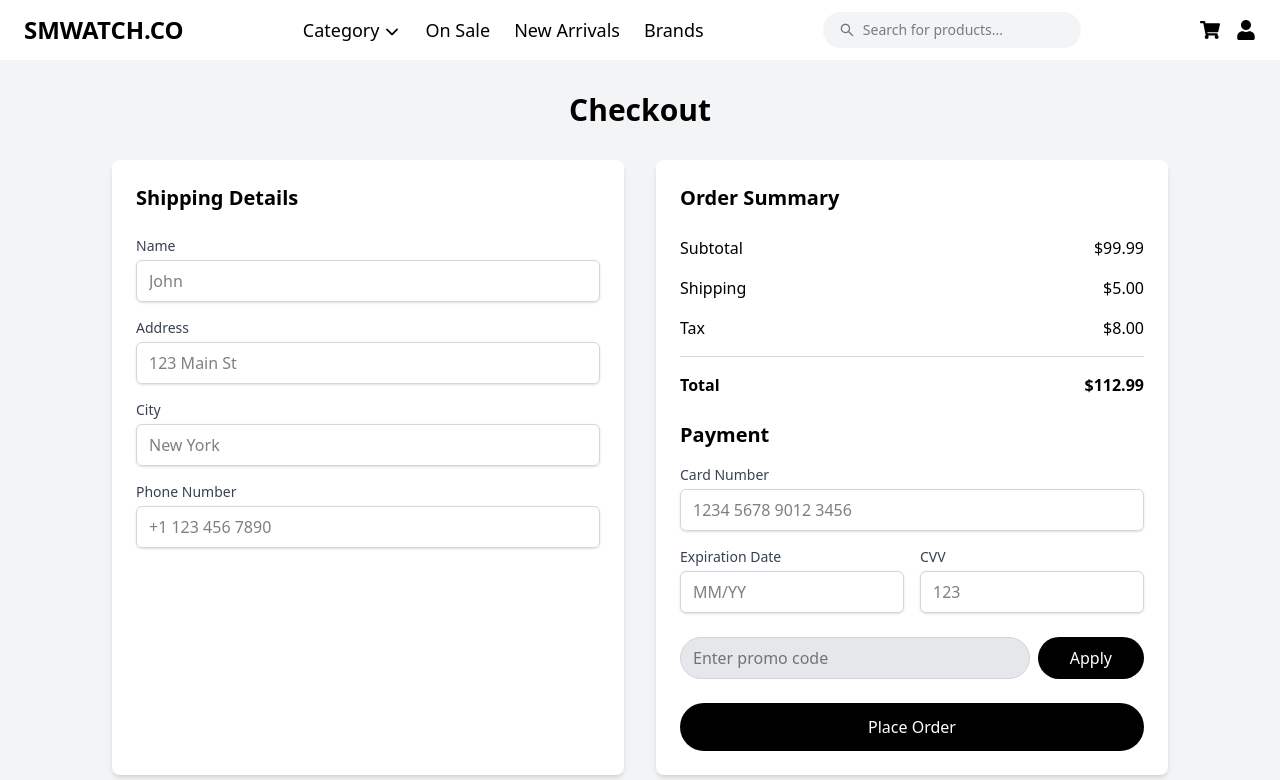
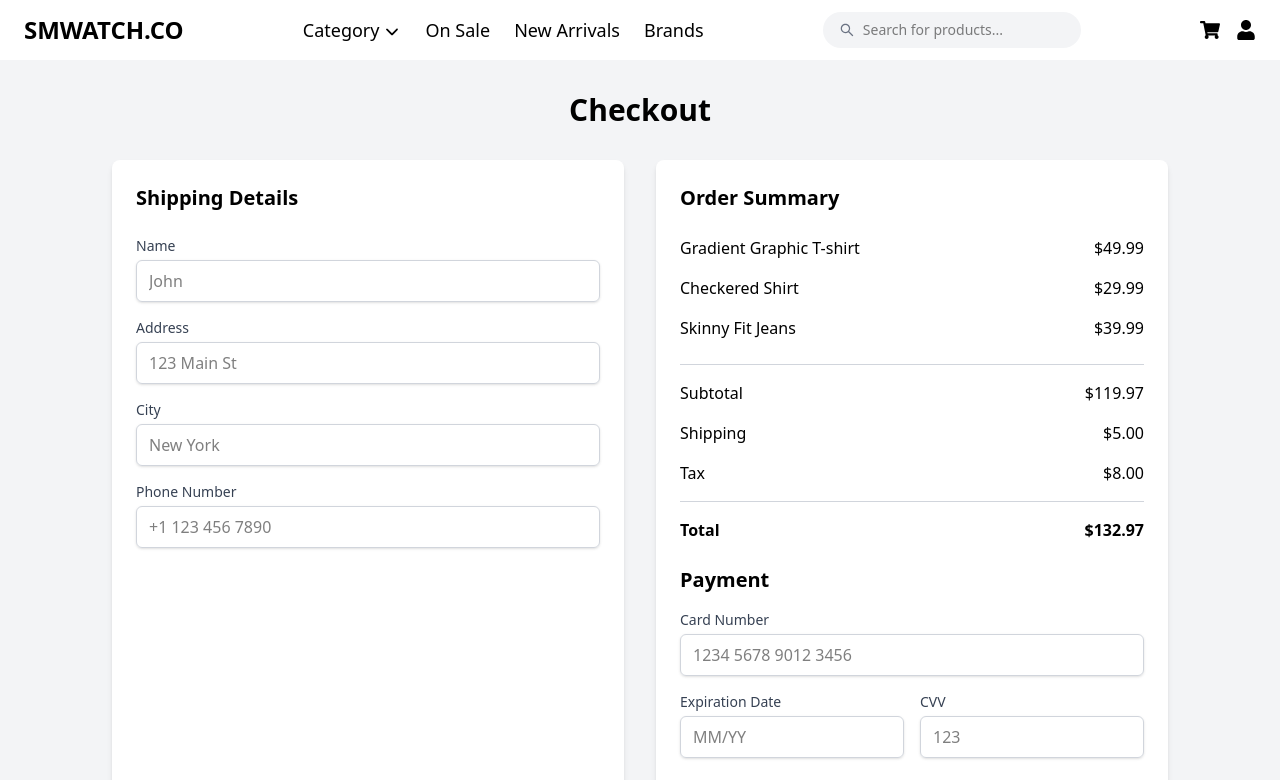
Before and after one commit to Mdsakib999/Watch-client, a React (Vite) app: page /checkout in a window 1280 px wide. Shown: the top 780 px of the page. Built offline with nearby package versions, Linux system fonts and the light colour scheme.

Commit message:
Checkout changes

```diff
--- a/src/Components/Sidebar/AddToCartSidebar.jsx
+++ b/src/Components/Sidebar/AddToCartSidebar.jsx
@@ -5,8 +5,6 @@ import { useNavigate } from "react-router-dom";
 import { BsCartXFill } from "react-icons/bs";
 
 const AddToCartSidebar = ({ isSidebarOpen, setIsSidebarOpen }) => {
-  // Mock state for sidebar visibility
-
   const [data, setData] = useState([
     {
       id: 1,
--- a/src/Pages/Checkout/Checkout.jsx
+++ b/src/Pages/Checkout/Checkout.jsx
@@ -1,9 +1,22 @@
 import React from "react";
 
 const Checkout = () => {
+  // Sample product data
+  const products = [
+    { name: "Gradient Graphic T-shirt", price: 49.99 },
+    { name: "Checkered Shirt", price: 29.99 },
+    { name: "Skinny Fit Jeans", price: 39.99 },
+  ];
+
+  // Calculate subtotal
+  const subtotal = products.reduce((acc, product) => acc + product.price, 0);
+  const shipping = 5.0;
+  const tax = 8.0;
+  const total = subtotal + shipping + tax;
+
   return (
-    <div className="min-h-screen bg-gray-100 py-8 ">
-      <div className="container mx-auto lg:px-28 ">
+    <div className="min-h-screen bg-gray-100 py-8">
+      <div className="container mx-auto lg:px-28">
         <h1 className="text-3xl font-bold text-center mb-8">Checkout</h1>
 
         <div className="grid grid-cols-1 lg:grid-cols-2 gap-8">
@@ -56,26 +69,39 @@ const Checkout = () => {
               </div>
             </form>
           </div>
+
           {/* Order Summary */}
           <div className="bg-white p-6 rounded-lg shadow-md lg:col-span-1">
             <h2 className="text-xl font-semibold mb-6">Order Summary</h2>
+
+            {/* Product List */}
+            <div className="space-y-4 mb-6">
+              {products.map((product, index) => (
+                <div key={index} className="flex justify-between">
+                  <span>{product.name}</span>
+                  <span>${product.price.toFixed(2)}</span>
+                </div>
+              ))}
+            </div>
+            <div className="border-t border-gray-300 pt-4"></div>
+            {/* Subtotal, Shipping, Tax, and Total */}
             <div className="space-y-4">
               <div className="flex justify-between">
                 <span>Subtotal</span>
-                <span>$99.99</span>
+                <span>${subtotal.toFixed(2)}</span>
               </div>
               <div className="flex justify-between">
                 <span>Shipping</span>
-                <span>$5.00</span>
+                <span>${shipping.toFixed(2)}</span>
               </div>
               <div className="flex justify-between">
                 <span>Tax</span>
-                <span>$8.00</span>
+                <span>${tax.toFixed(2)}</span>
               </div>
               <div className="border-t border-gray-300 pt-4">
                 <div className="flex justify-between font-semibold">
                   <span>Total</span>
-                  <span>$112.99</span>
+                  <span>${total.toFixed(2)}</span>
                 </div>
               </div>
             </div>
@@ -119,6 +145,7 @@ const Checkout = () => {
                 </div>
               </div>
             </div>
+
             {/* Promo Code Section */}
             <div className="mt-6">
               <div className="flex gap-2">
@@ -127,14 +154,14 @@ const Checkout = () => {
                   className="flex-1 px-3 py-2 border border-gray-300 bg-gray-200 focus:outline-none focus:ring-1 focus:ring-black rounded-full"
                   placeholder="Enter promo code"
                 />
-                <button className="px-8 py-2 bg-black text-white rounded-full  focus:outline-none focus:ring-2 ">
+                <button className="px-8 py-2 bg-black text-white rounded-full focus:outline-none focus:ring-2">
                   Apply
                 </button>
               </div>
             </div>
 
             {/* Place Order Button */}
-            <button className="w-full mt-6 bg-black text-white py-3  rounded-full focus:outline-none focus:ring-2 ">
+            <button className="w-full mt-6 bg-black text-white py-3 rounded-full focus:outline-none focus:ring-2">
               Place Order
             </button>
           </div>
```
